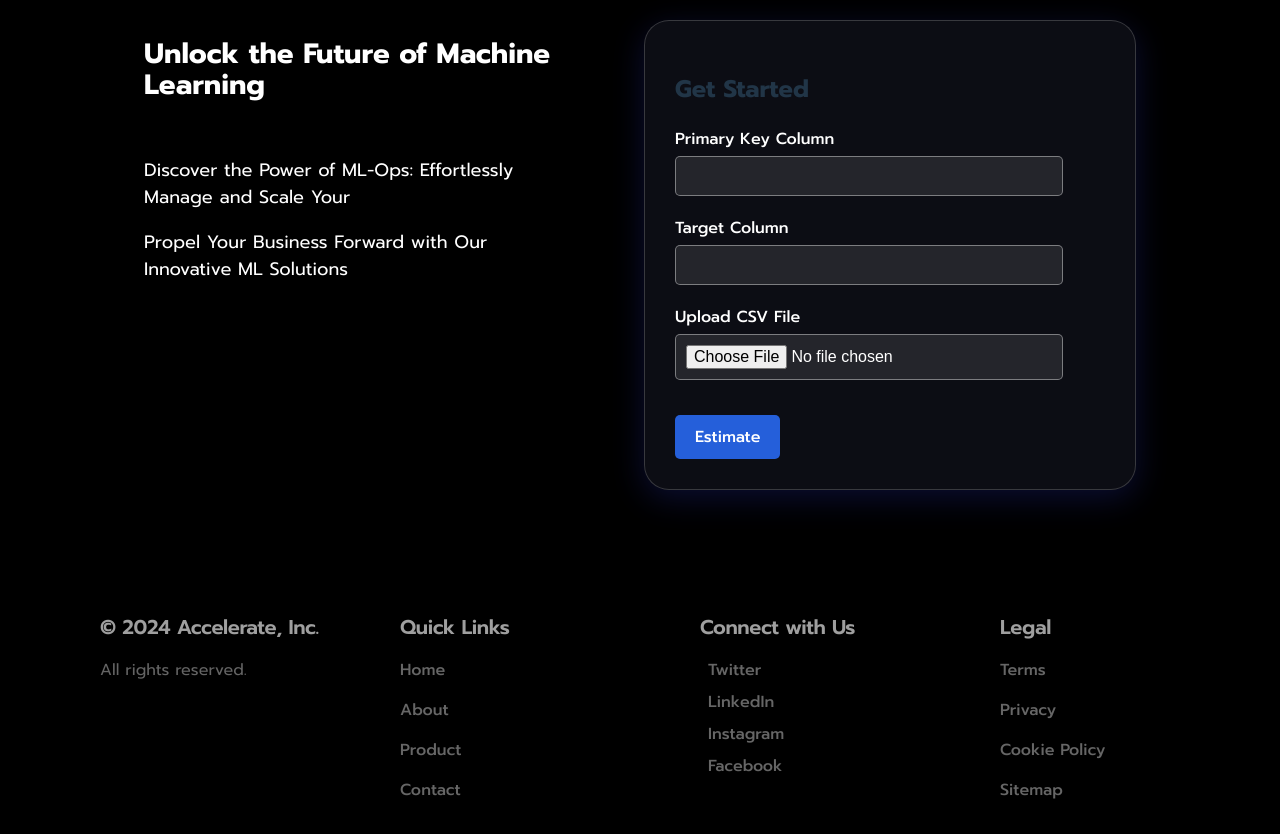
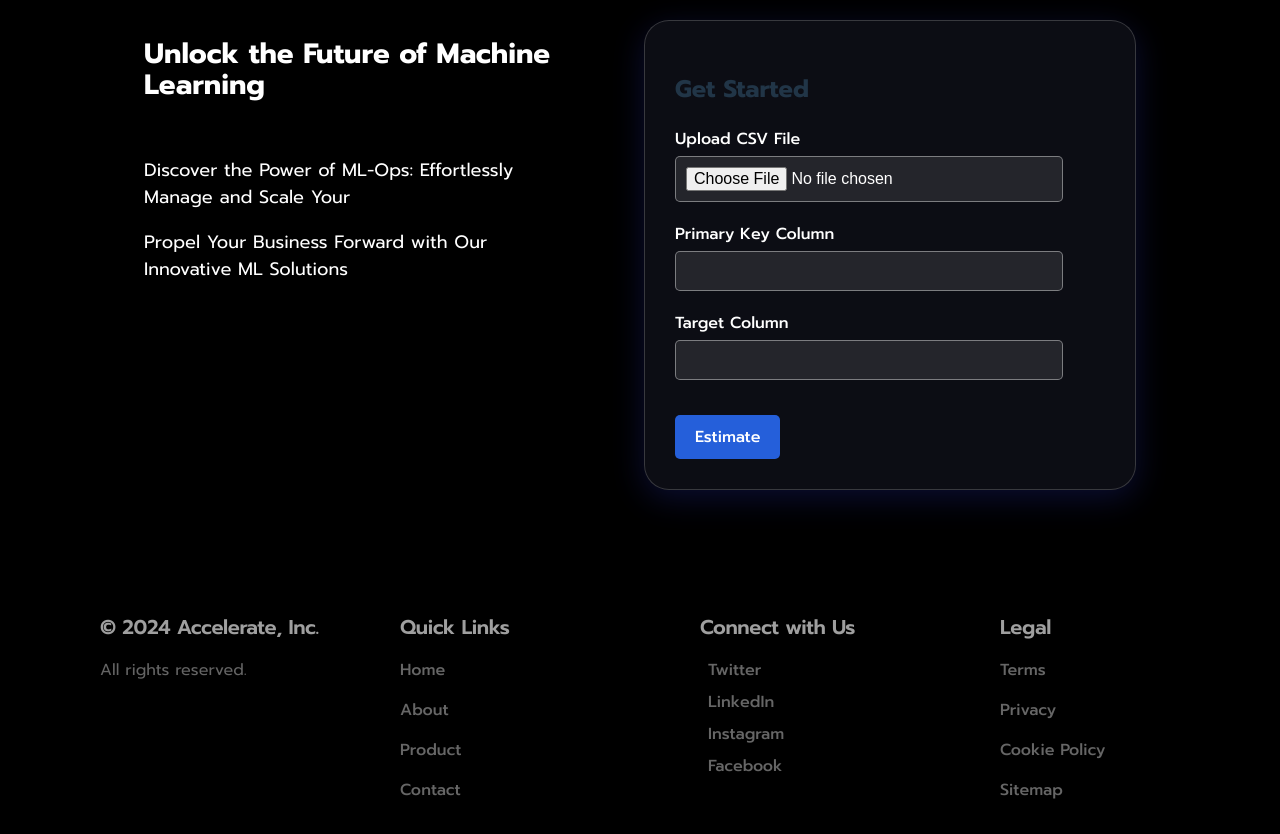
Before and after one commit to Nancy-30/darkflow, a React (Vite) app in the folder frontend/my-app/: page / in a window 1280 px wide. Shown: the part 820-1654 px from the top of the page. Built offline with nearby package versions, Linux system fonts and the light colour scheme; a web font is replaced by a local one.

Commit message:
minor changes

```diff
--- a/frontend/my-app/src/components/Input.jsx
+++ b/frontend/my-app/src/components/Input.jsx
@@ -21,16 +21,16 @@ const Input = forwardRef((props, ref) => {
         <h2>Get Started</h2>
         <form onSubmit={handleSubmit}>
           <div className="form-group">
+            <label htmlFor="csvFile">Upload CSV File</label>
+            <input type="file" id="csvFile" name="csvFile" accept=".csv" required />
+          </div>
+          <div className="form-group">
             <label htmlFor="primaryKey">Primary Key Column</label>
             <input type="text" id="primaryKey" name="primaryKey" required />
           </div>
           <div className="form-group">
             <label htmlFor="targetColumn">Target Column</label>
             <input type="text" id="targetColumn" name="targetColumn" required />
-          </div>
-          <div className="form-group">
-            <label htmlFor="csvFile">Upload CSV File</label>
-            <input type="file" id="csvFile" name="csvFile" accept=".csv" required />
           </div>
           <button type="submit" className="submit-button">
             Estimate
```
